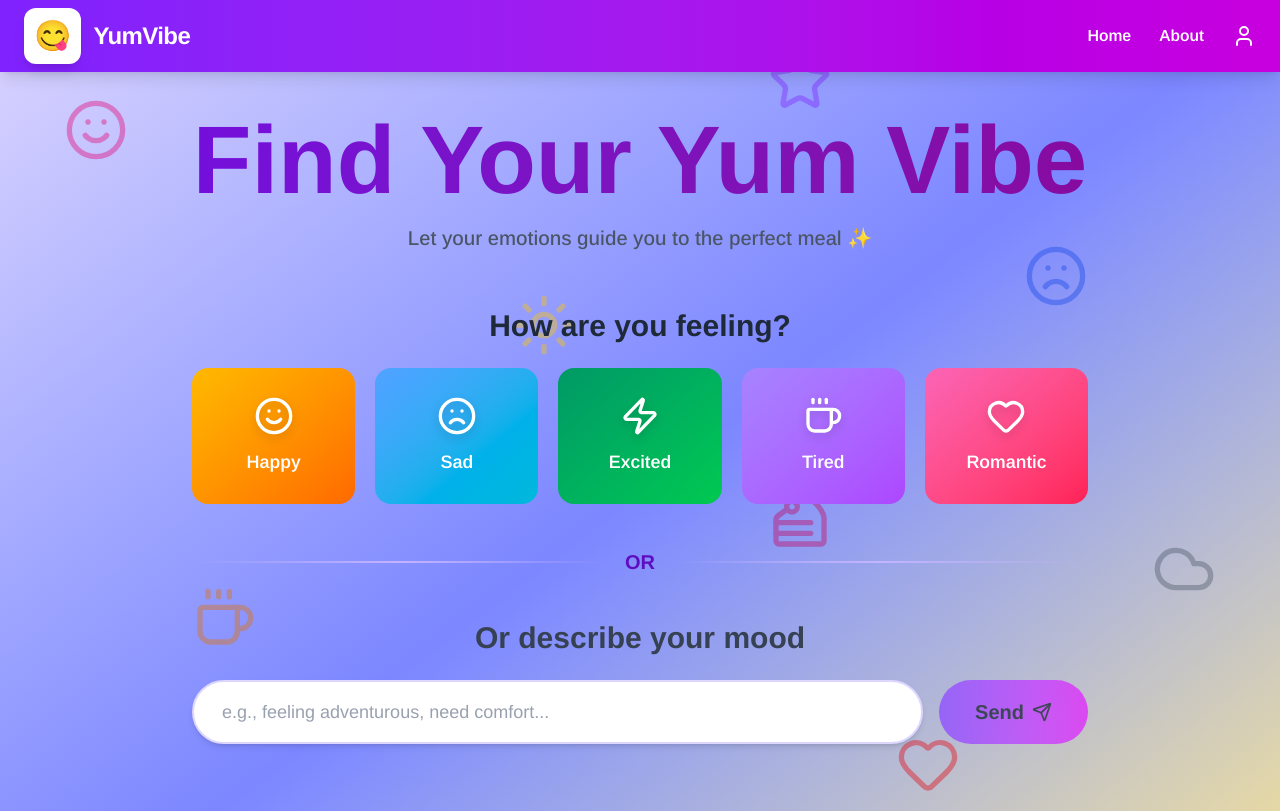
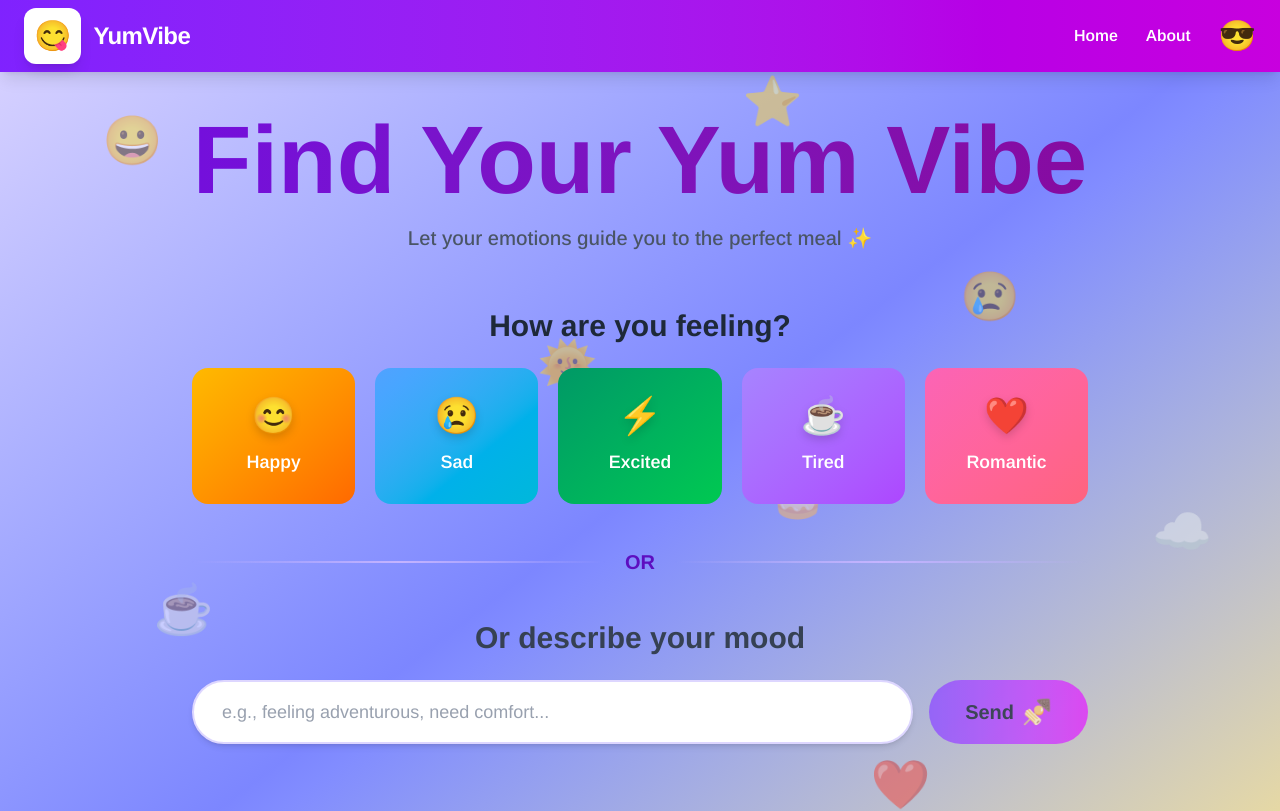
Before and after one commit to anand-144/YumVibes, a React app in the folder frontend/: page / in a window 1280 px wide. Shown: the top 811 px of the page. Built offline with nearby package versions, Linux system fonts and the light colour scheme; no server answers; the HTML template or start-up script is replaced by a standard one.

Commit message:
Chnages in icon

```diff
--- a/frontend/src/App.jsx
+++ b/frontend/src/App.jsx
@@ -1,27 +1,27 @@
-import React, { useState } from 'react';
-import { BrowserRouter as Router, Routes, Route } from 'react-router-dom';
-import Navbar from './components/Navbar';
-import Footer from './components/Footer';
-import Home from './pages/Home';
-import About from './pages/About';   // new page
-import ContextProvider from './context/ContextProvider';
-import { Smile, Frown, Coffee, Heart, Sun, Moon, Cloud, Star, CakeSlice } from "lucide-react";
-import Login from './pages/Login';
-import Register from './pages/Register';
-import Favorites from './pages/Favorites';
+import React, { useState } from "react";
+import { BrowserRouter as Router, Routes, Route } from "react-router-dom";
+import Navbar from "./components/Navbar";
+import Footer from "./components/Footer";
+import Home from "./pages/Home";
+import About from "./pages/About";
+import ContextProvider from "./context/ContextProvider";
+import Login from "./pages/Login";
+import Register from "./pages/Register";
+import Favorites from "./pages/Favorites";
 
 function App() {
-  const icons = [
-    { Icon: Smile, color: "text-pink-600", top: "10%", left: "5%" },
-    { Icon: Frown, color: "text-blue-700", top: "25%", left: "80%" },
-    { Icon: Coffee, color: "text-amber-600", top: "60%", left: "15%" },
-    { Icon: Heart, color: "text-red-600", top: "75%", left: "70%" },
-    { Icon: Sun, color: "text-yellow-400", top: "30%", left: "40%" },
-    { Icon: Moon, color: "text-indigo-800", top: "85%", left: "30%" },
-    { Icon: Cloud, color: "text-gray-600", top: "55%", left: "90%" },
-    { Icon: Star, color: "text-violet-600", top: "5%", left: "60%" },
-    { Icon: CakeSlice, color: "text-pink-700", top: "50%", left: "60%" },
+  const emojis = [
+    { emoji: "😀", top: "12%", left: "8%" },
+    { emoji: "😢", top: "28%", left: "75%" },
+    { emoji: "☕", top: "60%", left: "12%" },
+    { emoji: "❤️", top: "78%", left: "68%" },
+    { emoji: "🌞", top: "35%", left: "42%" },
+    { emoji: "🌙", top: "85%", left: "25%" },
+    { emoji: "☁️", top: "52%", left: "90%" },
+    { emoji: "⭐", top: "8%", left: "58%" },
+    { emoji: "🎂", top: "48%", left: "60%" },
   ];
+
   const [isLoggedIn, setIsLoggedIn] = useState(false);
 
   return (
@@ -29,17 +29,19 @@ function App() {
       <Router>
         <div className="relative flex flex-col min-h-screen bg-gradient-to-br from-violet-200 via-indigo-400 to-amber-200 overflow-hidden">
 
-          {/* floating mood icons */}
-          {icons.map(({ Icon, color, top, left }, i) => (
-            <Icon
+          {/* floating mood emojis */}
+          {emojis.map(({ emoji, top, left }, i) => (
+            <span
               key={i}
-              className={`absolute ${color} opacity-40 w-12 sm:w-16 h-12 sm:h-16 animate-float hidden sm:block`}
+              className="absolute opacity-50 text-3xl sm:text-5xl animate-float hidden sm:block"
               style={{
                 top,
                 left,
-                animationDelay: `${i * 0.5}s`
+                animationDelay: `${i * 0.5}s`,
               }}
-            />
+            >
+              {emoji}
+            </span>
           ))}
 
           <Navbar />
--- a/frontend/src/components/MoodCard.jsx
+++ b/frontend/src/components/MoodCard.jsx
@@ -1,12 +1,11 @@
 import React from 'react';
-import { Smile, Frown, Zap, Coffee, Heart } from 'lucide-react';
 
 const moods = [
-  { name: 'Happy', icon: Smile, gradient: 'from-amber-400 to-orange-500', shadow: 'hover:shadow-amber-400/40' },
-  { name: 'Sad', icon: Frown, gradient: 'from-blue-400 to-cyan-500', shadow: 'hover:shadow-cyan-400/40' },
-  { name: 'Excited', icon: Zap, gradient: 'from-emerald-600 to-green-500', shadow: 'hover:shadow-emerald-600/40' },
-  { name: 'Tired', icon: Coffee, gradient: 'from-violet-400 to-purple-500', shadow: 'hover:shadow-violet-300/40' },
-  { name: 'Romantic', icon: Heart, gradient: 'from-pink-400 to-rose-500', shadow: 'hover:shadow-pink-400/40' }
+  { name: 'Happy', icon: '😊', gradient: 'from-amber-400 to-orange-500', shadow: 'hover:shadow-amber-400/40' },
+  { name: 'Sad', icon: '😢', gradient: 'from-blue-400 to-cyan-500', shadow: 'hover:shadow-cyan-400/40' },
+  { name: 'Excited', icon: '⚡', gradient: 'from-emerald-600 to-green-500', shadow: 'hover:shadow-emerald-600/40' },
+  { name: 'Tired', icon: '☕', gradient: 'from-violet-400 to-purple-500', shadow: 'hover:shadow-violet-300/40' },
+  { name: 'Romantic', icon: '❤️', gradient: 'from-pink-400 to-rose-400', shadow: 'hover:shadow-pink-400/40' }
 ];
 
 const MoodCard = ({ onSelect }) => {
@@ -16,21 +15,19 @@ const MoodCard = ({ onSelect }) => {
         How are you feeling?
       </h2>
       <div className="grid grid-cols-2 sm:grid-cols-3 md:grid-cols-5 gap-4 sm:gap-5">
-        {moods.map((mood) => {
-          const IconComponent = mood.icon;
-          return (
+        {moods.map((mood) => (
           <button
             key={mood.name}
             onClick={() => onSelect(mood.name)}
             className={`bg-gradient-to-br ${mood.gradient} ${mood.shadow} text-white rounded-2xl p-5 sm:p-7 transition-all duration-300 hover:scale-105 hover:shadow-xl active:scale-95`}
           >
             <div className="flex flex-col items-center space-y-2 sm:space-y-3">
-                <IconComponent className="w-8 h-8 sm:w-10 sm:h-10 drop-shadow-lg" />
+              {/* Render emoji instead of icon component */}
+              <span className="text-3xl sm:text-4xl drop-shadow-lg">{mood.icon}</span>
               <span className="font-semibold text-sm sm:text-lg">{mood.name}</span>
             </div>
           </button>
-          );
-        })}
+        ))}
       </div>
     </div>
   );
--- a/frontend/src/components/MoodInput.jsx
+++ b/frontend/src/components/MoodInput.jsx
@@ -32,11 +32,12 @@ const MoodInput = ({ onSubmit }) => {
         <button
           onClick={handleSubmit}
           disabled={!mood.trim()}
-          className=" px-6 sm:px-9 py-3 sm:py-4 bg-gradient-to-r from-violet-500 to-fuchsia-500 text-gray-800 rounded-full hover:from-violet-600 hover:to-fuchsia-600 transition-all duration-300 hover:shadow-xl hover:shadow-fuchsia-400/40 disabled:opacity-80 disabled:cursor-not-allowed flex items-center justify-center space-x-2 font-bold text-md sm:text-xl hover:scale-105 active:scale-95"
+          className="px-6 sm:px-9 py-3 sm:py-4 bg-gradient-to-r from-violet-500 to-fuchsia-500 text-gray-800 rounded-full hover:from-violet-600 hover:to-fuchsia-600 transition-all duration-300 hover:shadow-xl hover:shadow-fuchsia-400/40 disabled:opacity-80 disabled:cursor-not-allowed flex items-center justify-center space-x-2 font-bold text-md sm:text-xl hover:scale-105 active:scale-95"
         >
           <span>Send</span>
-          <Send className="w-4 sm:w-5 h-4 sm:h-5" />
+          <span className="text-xl sm:text-2xl inline-block transform -scale-x-100">🍢</span>
         </button>
+
       </div>
     </div>
   );
--- a/frontend/src/components/Navbar.jsx
+++ b/frontend/src/components/Navbar.jsx
@@ -1,6 +1,6 @@
 import React, { useState, useRef, useEffect } from 'react';
 import { Link, useNavigate } from 'react-router-dom';
-import { UtensilsCrossed, Menu, X, User } from 'lucide-react';
+import { Menu, X, User } from 'lucide-react';
 
 const Navbar = () => {
   const [menuOpen, setMenuOpen] = useState(false);
@@ -55,8 +55,9 @@ const Navbar = () => {
               className="flex items-center space-x-2 focus:outline-none"
               onClick={() => setDropdownOpen(!dropdownOpen)}
             >
-              <User className="w-6 h-6" />
+              <span className="text-2xl sm:text-3xl inline-block">😎</span>
             </button>
+
 
             {dropdownOpen && (
               <div className="absolute right-0 mt-2 w-40 bg-white text-gray-800 rounded-lg shadow-lg overflow-hidden z-50">
```
Lines whose indentation alone changed are shown as unchanged.
